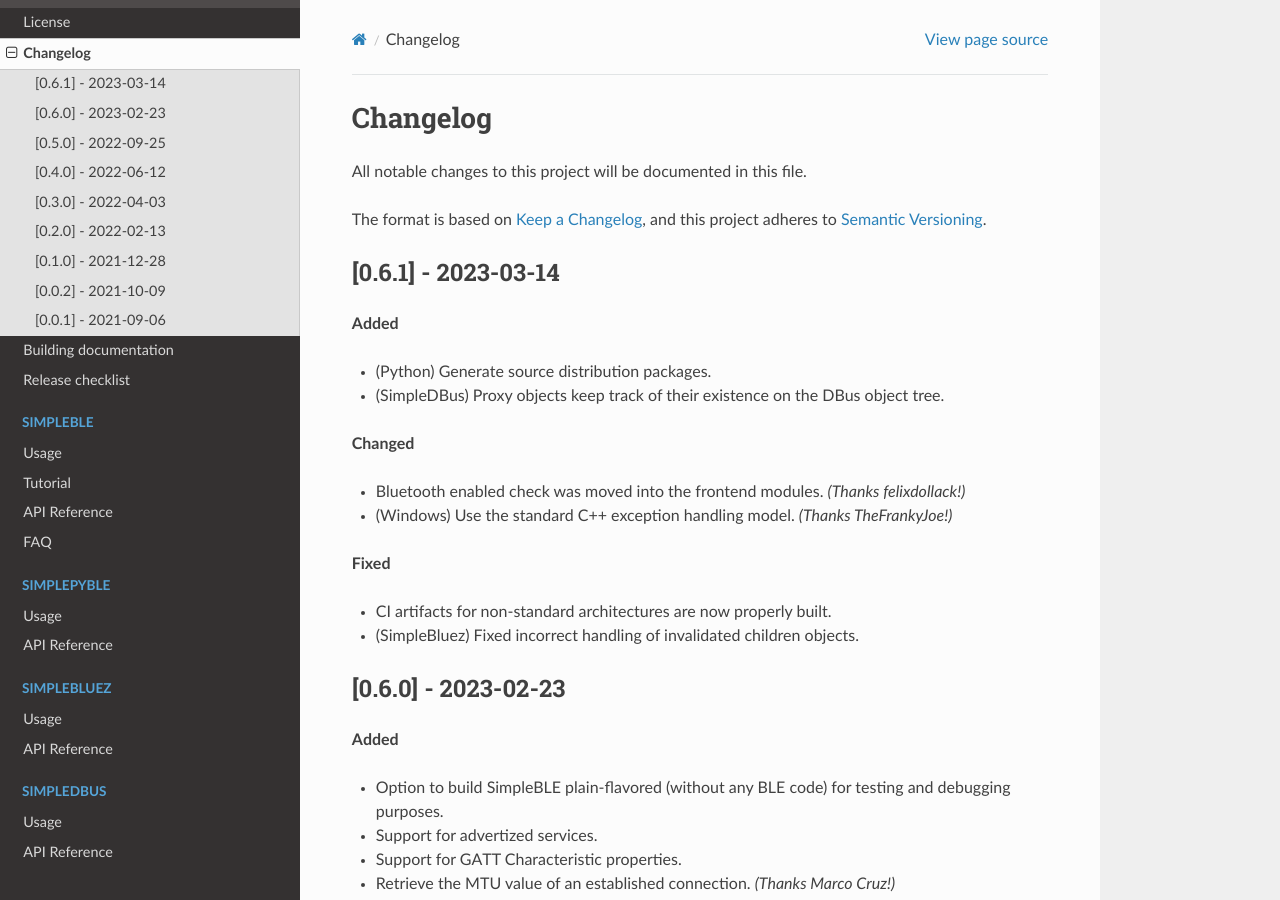
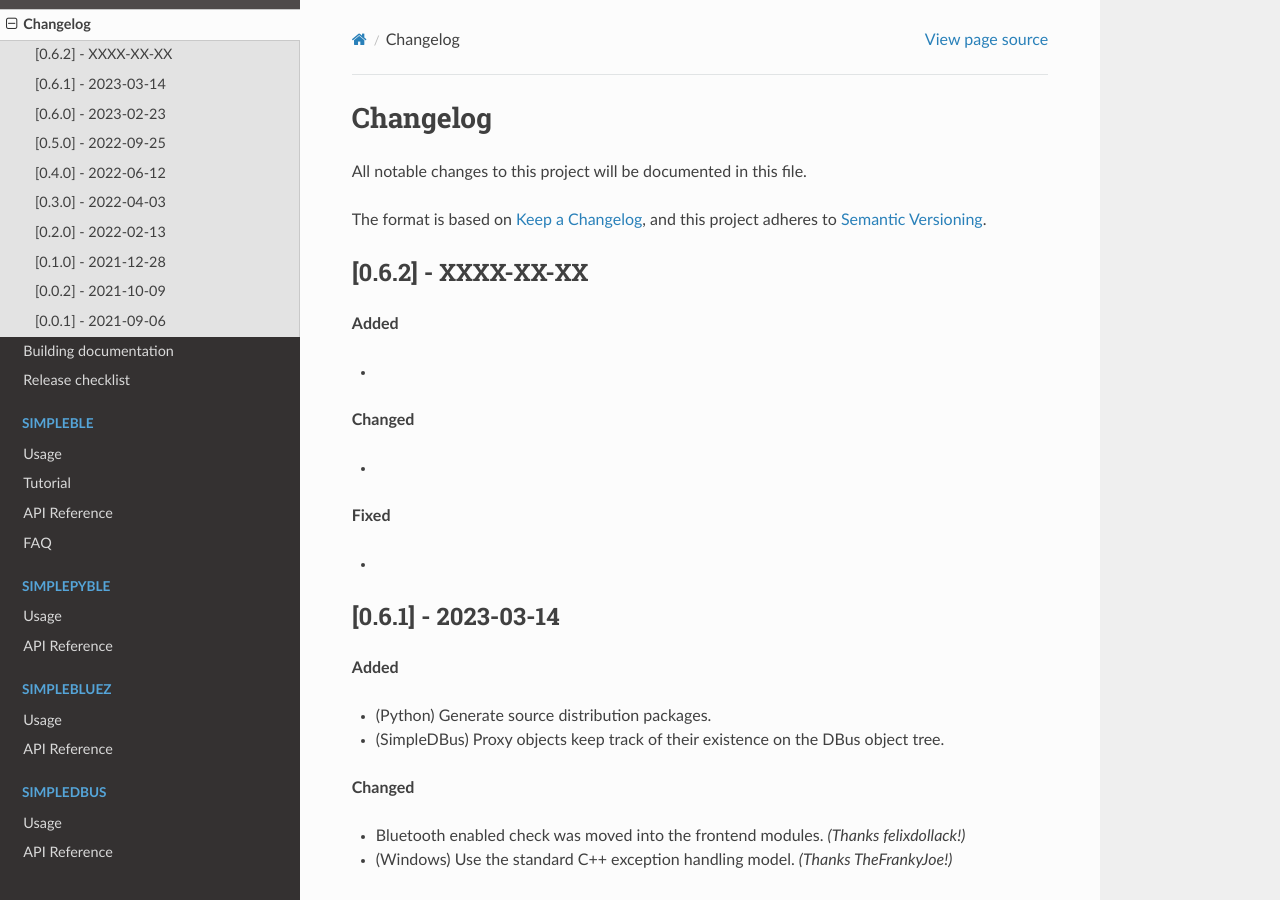
Before and after one commit to OpenBluetoothToolbox/SimpleBLE, a Sphinx documentation site: the page built from docs/changelog.rst, in a window 1280 px wide and 900 px high. Built offline with Sphinx 7.4.7 and the Read the Docs theme 2.0.0, drawn with Linux system fonts in a browser that asks for light colours.

Commit message:
Bump versions

```diff
--- a/Cargo.toml
+++ b/Cargo.toml
@@ -2,7 +2,7 @@
 edition = "2021"
 
 name = "simplersble"
-version = "0.6.1"
+version = "0.6.2-alpha1"
 license = "MIT"
 description = "The all-in-one Bluetooth library that makes it easy to add wireless connectivity to your projects."
 readme = "simplersble/README.md"
--- a/docs/changelog.rst
+++ b/docs/changelog.rst
@@ -4,6 +4,22 @@
 All notable changes to this project will be documented in this file.
 
 The format is based on `Keep a Changelog`_, and this project adheres to `Semantic Versioning`_.
+
+[0.6.2] - XXXX-XX-XX
+--------------------
+
+**Added**
+
+-
+
+**Changed**
+
+-
+
+**Fixed**
+
+-
+
 
 [0.6.1] - 2023-03-14
 --------------------
@@ -22,6 +38,7 @@
 
 - CI artifacts for non-standard architectures are now properly built.
 - (SimpleBluez) Fixed incorrect handling of invalidated children objects.
+
 
 [0.6.0] - 2023-02-23
 --------------------
--- a/setup.py
+++ b/setup.py
@@ -22,7 +22,7 @@
 # Generate the version string
 # TODO: Make the dev portion smarter by looking at tags.
 version_str = (root / "VERSION").read_text(encoding="utf-8").strip()
-version_str += "" # ! Ensure it matches the intended release version!
+version_str += ".dev1" # ! Ensure it matches the intended release version!
 
 # Get the long description from the README file
 long_description = (root / "simplepyble" / "README.rst").read_text(encoding="utf-8")
```
Also changed, not shown: 1 other file.
